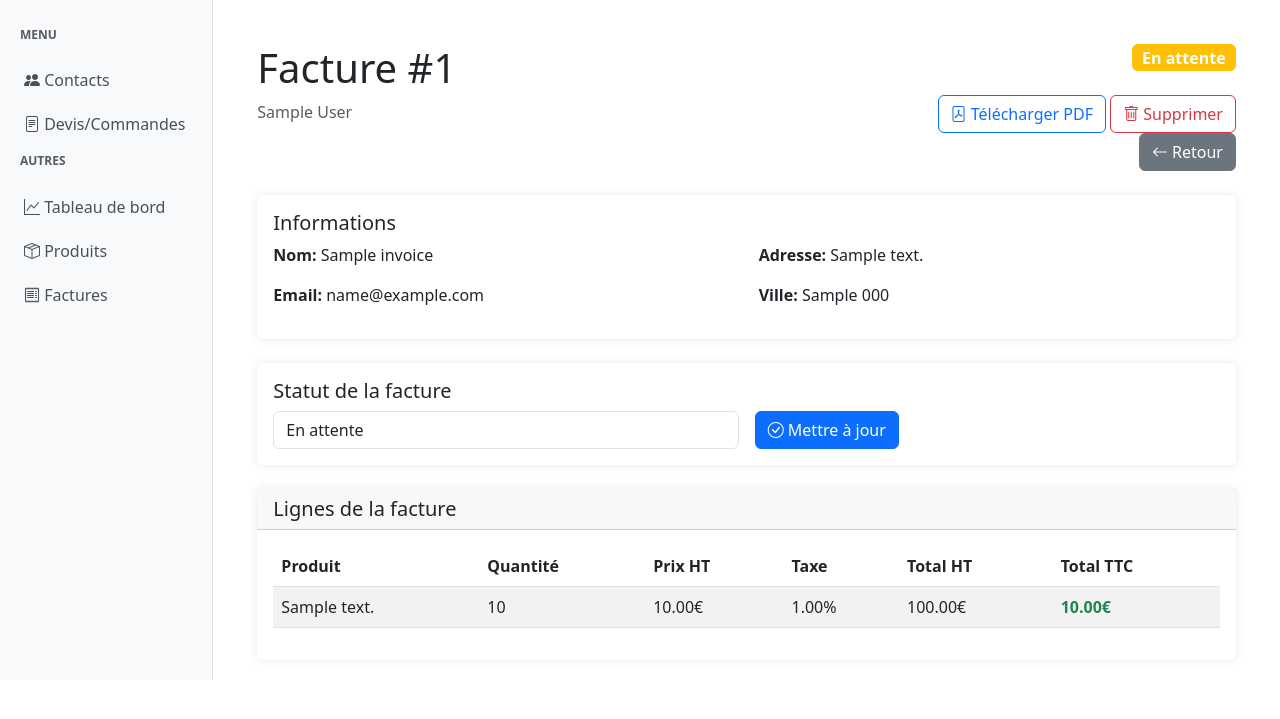
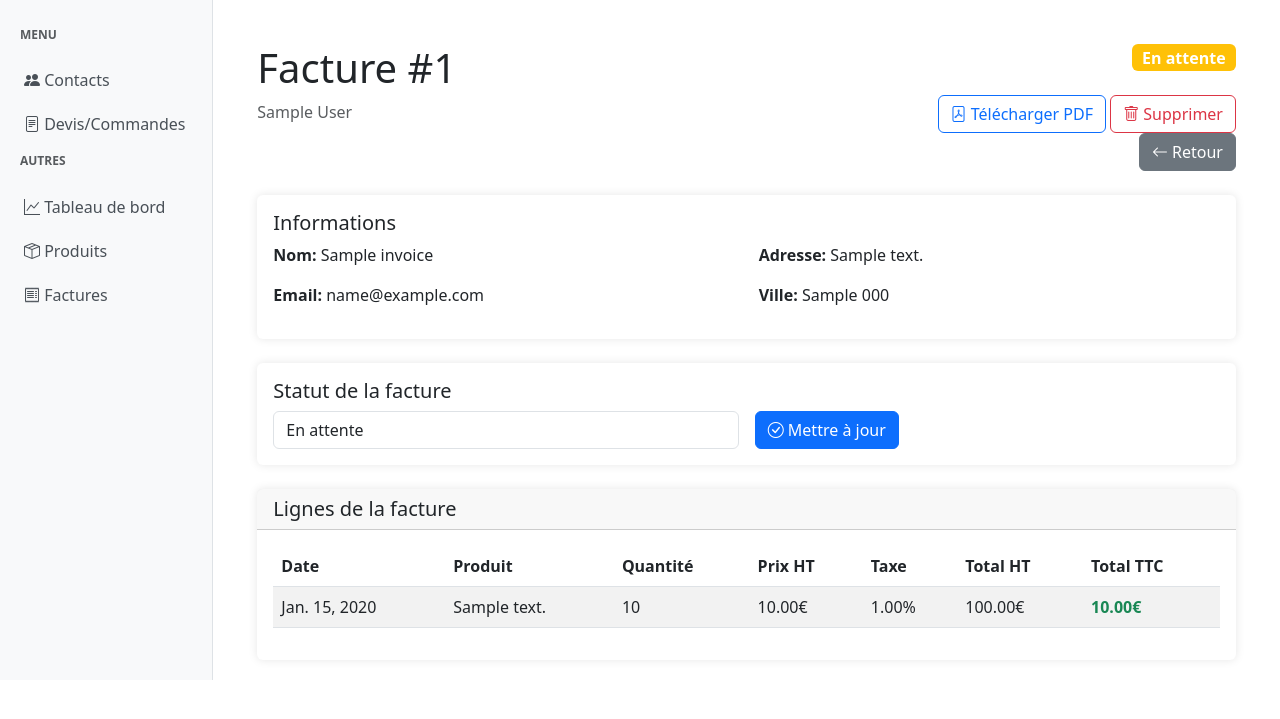
Before and after one commit to ben-dev5/gestionCommercial, a Django app: page /invoicing/1/ in a window 1280 px wide. Shown: the top 719 px of the page. Run offline with Django 5.2, Linux system fonts and the light colour scheme; tables that the repository leaves empty hold one stand-in row (values such as "Sample post").

Commit message:
ajout date ligne facture

```diff
--- a/invoicing/templates/invoicing/invoice_detail.html
+++ b/invoicing/templates/invoicing/invoice_detail.html
@@ -71,6 +71,7 @@
                 <table class="table table-striped">
                     <thead>
                         <tr>
+                            <th>Date</th>
                             <th>Produit</th>
                             <th>Quantité</th>
                             <th>Prix HT</th>
@@ -82,6 +83,7 @@
                     <tbody>
                         {% for line in lines %}
                             <tr>
+                                <td>{{ line.date}}</td>
                                 <td>{{ line.product_id.product_description }}</td>
                                 <td>{{ line.quantity }}</td>
                                 <td>{{ line.price_ht|floatformat:2 }}€</td>
--- a/invoicing/views.py
+++ b/invoicing/views.py
@@ -173,6 +173,7 @@ class InvoicePdfView(TemplateView):
             # Créer des adaptateurs pour les lignes
             class InvoiceLinePdfAdapter:
                 def __init__(self, line):
+                    self.date = line.date
                     self.product_id = line.product_id
                     self.genre = line.product_id.product_description  # Utiliser la description du produit comme genre
                     self.quantity = line.quantity
--- a/sales/sales_order_pdf.py
+++ b/sales/sales_order_pdf.py
@@ -144,6 +144,7 @@ class SalesOrderPDFService:
 
         # En-tête du tableau
         data = [[
+            Paragraph('<b>Date</b>', self.styles['Normal']),
             Paragraph('<b>Produit</b>', self.styles['Normal']),
             Paragraph('<b>Genre</b>', self.styles['Normal']),
             Paragraph('<b>Quantité</b>', self.styles['Normal']),
@@ -165,6 +166,7 @@ class SalesOrderPDFService:
             total_ttc += total_line_ttc
 
             data.append([
+                Paragraph(line.date.strftime('%d/%m/%Y') if line.date else '-', self.styles['Normal']),
                 Paragraph(line.product_id.product_description, self.styles['Normal']),
                 Paragraph(line.genre or '-', self.styles['Normal']),
                 Paragraph(str(line.quantity), self.styles['Normal']),
```
